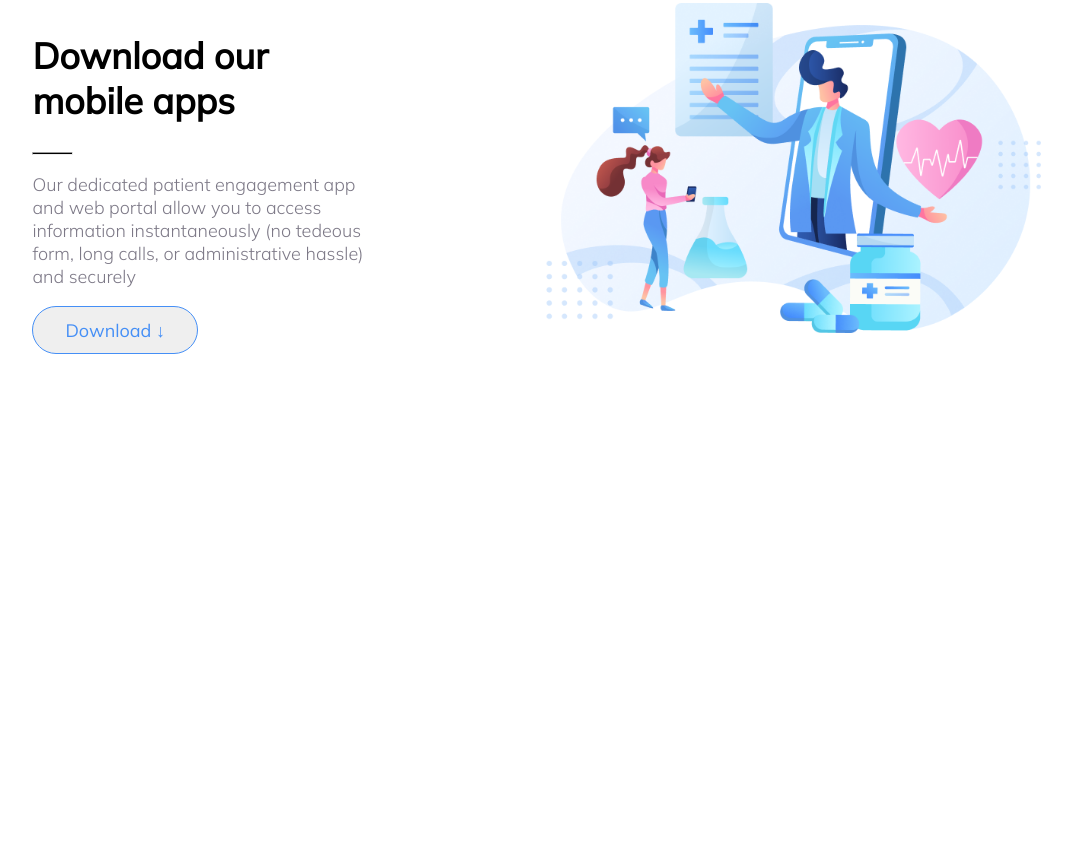
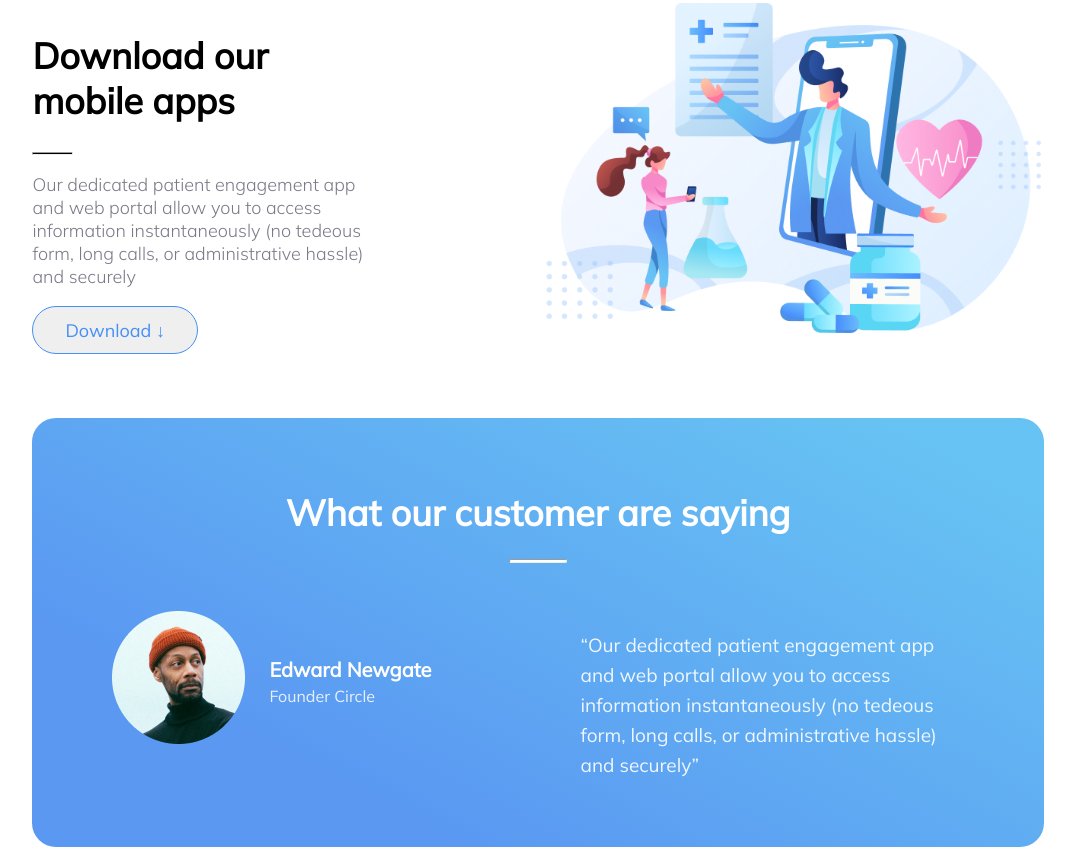
Before and after one commit to awotipe/Trafalgar, a plain HTML site: page index.html in a window 1280 px wide. Shown: the part 2358-3213 px from the top of the page, without its empty margins (102-1177 px from the left). Before the commit the page ends 2776 px from the top, so only its background shows below. Drawn offline with Linux system fonts and the light colour scheme.

Commit message:
customer

```diff
--- a/index.html
+++ b/index.html
@@ -133,7 +133,7 @@
             <img src="images/download.png" />
           </div>
           <div class="healthText">
-            <h2>Download our <br>mobile apps</h2>
+            <h2>Download our <br />mobile apps</h2>
             <div class="horizontal">
               <hr />
             </div>
@@ -142,7 +142,31 @@
               access information instantaneously (no tedeous form, long calls,
               or administrative hassle) and securely
             </p>
-            <button>Download &#8595;</button>
+            <button>Download ↓</button>
+          </div>
+        </div>
+        <div class="customer">
+          <div class="topCustomer">
+            <h1>What our customer are saying</h1>
+            <hr />
+          </div>
+          <div class="mainCustomer">
+            <div class="profile">
+              <div class="profileImage">
+                <img src="images/profile.png" alt="profile" />
+              </div>
+              <div class="profileText">
+                <h4>Edward Newgate</h4>
+                <p>Founder Circle</p>
+              </div>
+            </div>
+            <div class="customerText">
+              <p>
+                “Our dedicated patient engagement app and web portal allow you
+                to access information instantaneously (no tedeous form, long
+                calls, or administrative hassle) and securely”
+              </p>
+            </div>
           </div>
         </div>
       </div>
--- a/style.css
+++ b/style.css
@@ -233,3 +233,76 @@ li:hover{
   justify-content: space-between;
   margin-top: 8rem;
 }
+
+
+.customer{
+  border-radius: 24px;
+  background: linear-gradient(208deg, #67C3F3 9.05%, #5A98F2 76.74%);
+  padding: 3rem;
+}
+
+.topCustomer{
+  text-align: center;
+}
+
+.topCustomer hr{
+  width: 56px;
+  height: 2px;
+  border-radius: 6px;
+  background: #FFF;
+}
+
+.topCustomer h1{
+  color: #FFF;
+  font-family: Mulish;
+  font-size: 36px;
+  font-style: normal;
+  font-weight: 700;
+}
+
+.mainCustomer{
+  display: flex;
+  justify-content: space-between;
+  margin-top: 3rem;
+  padding: 0 2rem;
+}
+
+.profile{
+  display: flex;
+  width: 40%;
+}
+
+.profileText{
+  padding-left: 1.5rem;
+  padding-top: 2rem;
+  line-height: 0;
+}
+
+.profileText h4{
+  color: #FFF;
+  font-family: Mulish;
+  font-size: 20px;
+  font-style: normal;
+  font-weight: 700;
+}
+
+.profileText p{
+  color: rgba(255, 255, 255, 0.85);
+  font-family: Mulish;
+  font-size: 16px;
+  font-style: normal;
+  font-weight: 400;
+}
+
+.customerText{
+  width: 45%;
+}
+
+.customerText p{
+  color: rgba(255, 255, 255, 0.90);
+  font-family: Mulish;
+  font-size: 19px;
+  font-style: normal;
+  font-weight: 400;
+  line-height: 30px;
+}
```
Also changed, not shown: images/profile.png (added).
